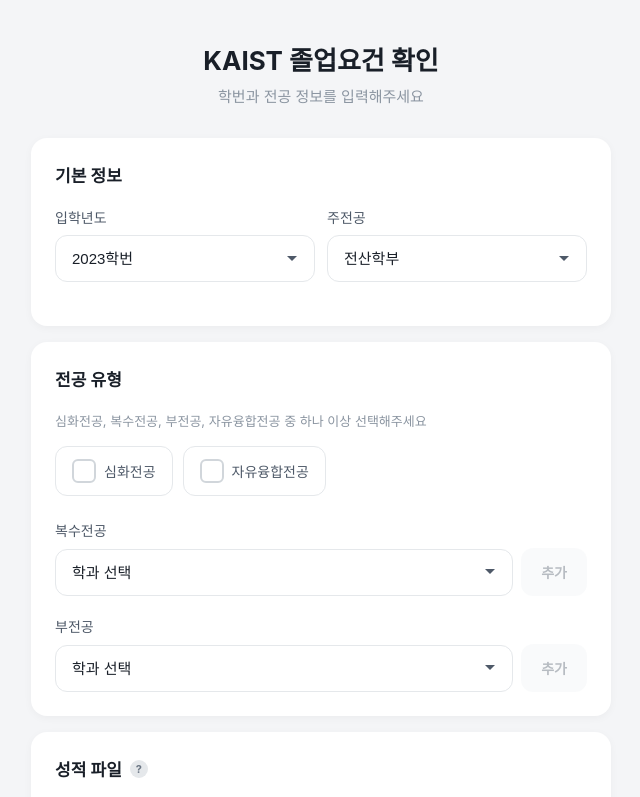
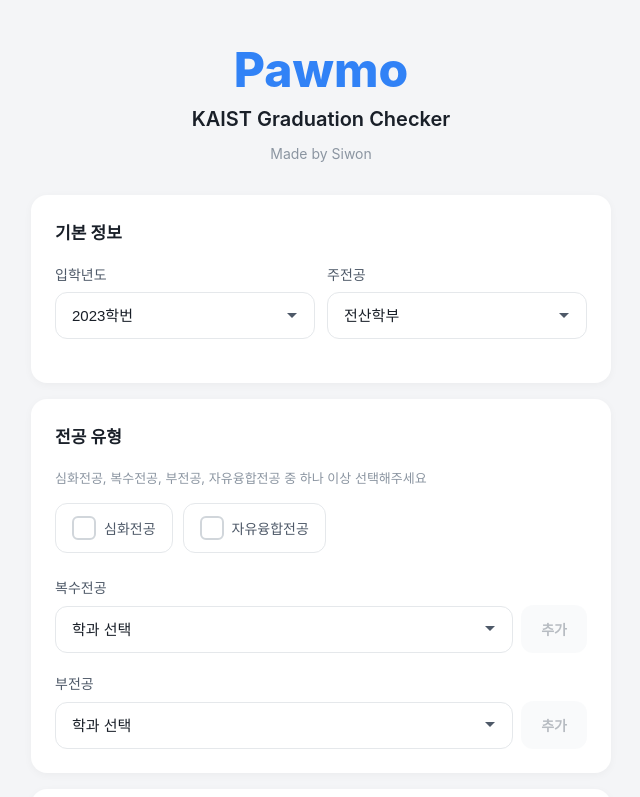
Before and after one commit to ksiwon/pawmo, a React (Vite) app: page / in a window 1280 px wide. Shown: the top 797 px of the page, without its empty margins (319-959 px from the left). Built offline with nearby package versions, Linux system fonts and the light colour scheme.

Commit message:
second commit

```diff
--- a/src/pages/InputPage.tsx
+++ b/src/pages/InputPage.tsx
@@ -21,16 +21,29 @@
   margin-bottom: 32px;
 `;
 
-const Title = styled.h1`
-  font-size: 26px;
-  font-weight: 700;
-  color: #191f28;
+const MainTitle = styled.h1`
+  font-size: 48px;
+  font-weight: 800;
+  color: #3182f6;
   margin-bottom: 8px;
 `;
 
-const Subtitle = styled.p`
-  font-size: 15px;
+const SubTitle = styled.h2`
+  font-size: 20px;
+  font-weight: 600;
+  color: #191f28;
+  margin-bottom: 12px;
+`;
+
+const MadeByLink = styled.a`
+  font-size: 14px;
   color: #8b95a1;
+  text-decoration: none;
+  transition: color 0.2s;
+  &:hover {
+    color: #3182f6;
+    text-decoration: underline;
+  }
 `;
 
 const Card = styled.div`
@@ -450,8 +463,11 @@
     <Container>
       <Wrapper>
         <Header>
-          <Title>KAIST 졸업요건 확인</Title>
-          <Subtitle>학번과 전공 정보를 입력해주세요</Subtitle>
+          <MainTitle>Pawmo</MainTitle>
+          <SubTitle>KAIST Graduation Checker</SubTitle>
+          <MadeByLink href="https://siwon.site" target="_blank" rel="noopener noreferrer">
+            Made by Siwon
+          </MadeByLink>
         </Header>
 
         <Card>
```
